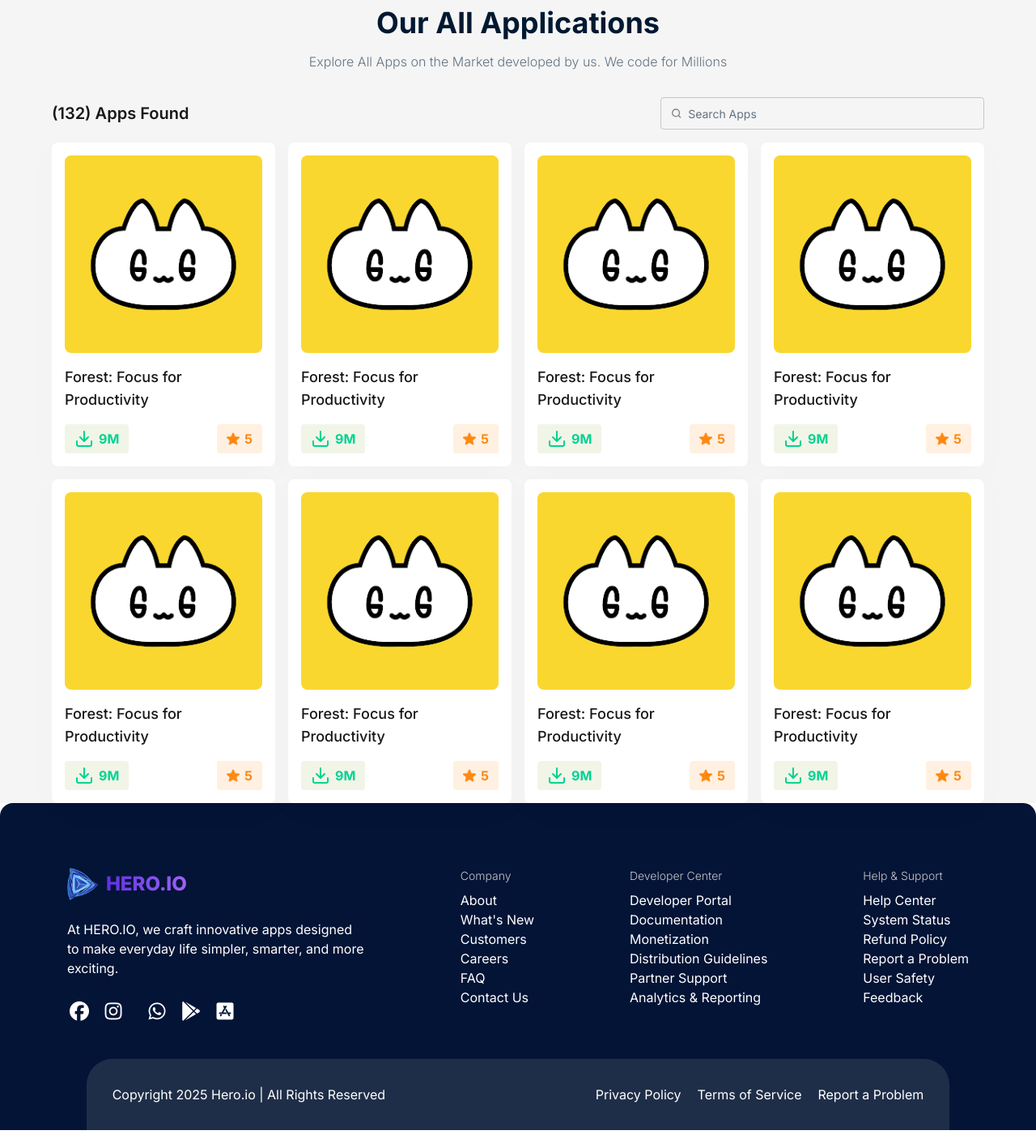
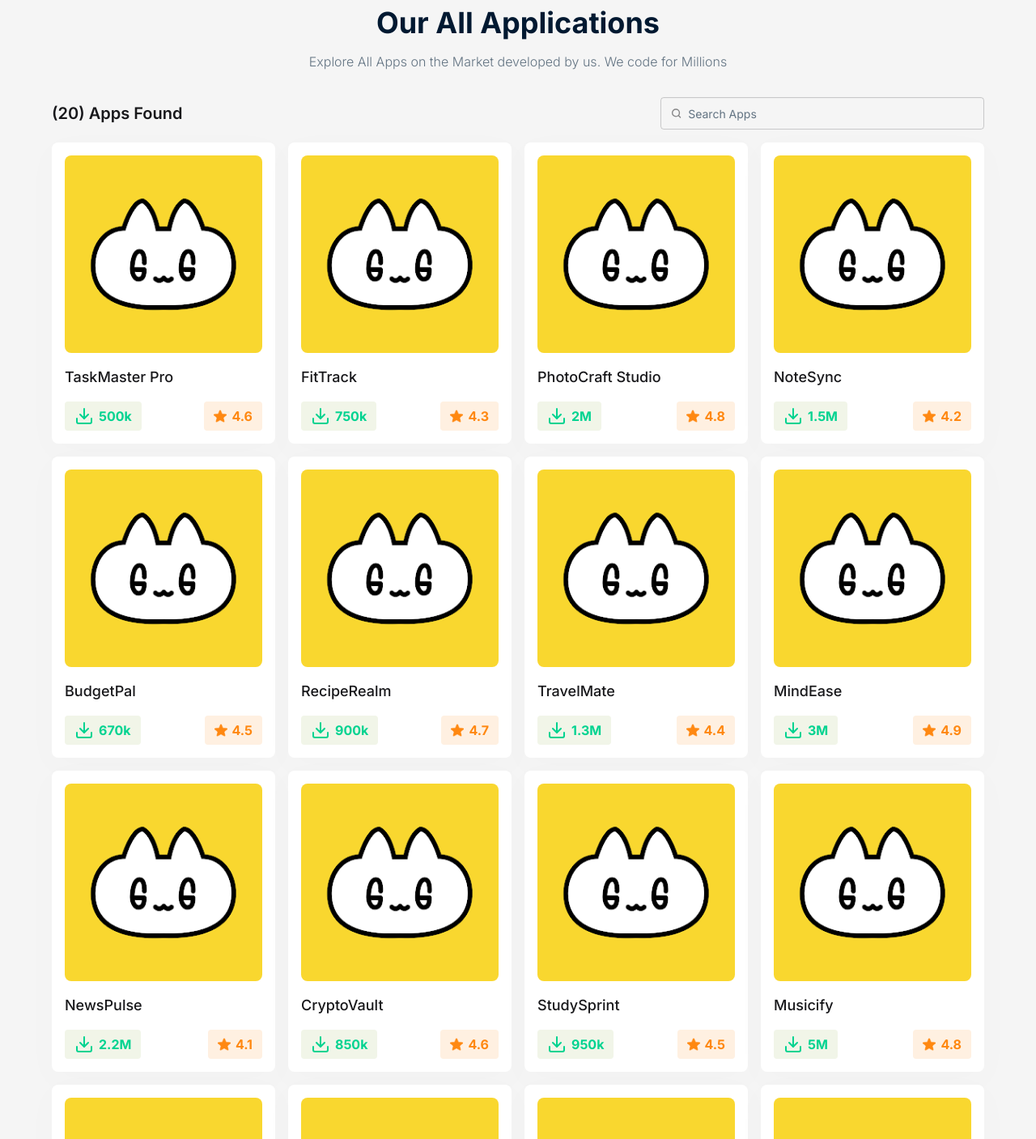
Before and after one commit to niloy1hasan/Hero-io-Apps-Store, a React (Vite) app: page /all-apps in a window 1280 px wide. Shown: the part 120-1527 px from the top of the page at 81% size. Built offline with nearby package versions, Linux system fonts and the light colour scheme.

Commit message:
json to app data load added

```diff
--- a/src/Components/AllApps/AllApps.jsx
+++ b/src/Components/AllApps/AllApps.jsx
@@ -1,7 +1,9 @@
 import React from "react";
 import AppsContainer from "../AppsContainer/AppsContainer";
+import { useLoaderData } from "react-router";
 
 const AllApps = () => {
+  const appData = useLoaderData();
   return (
     <section className="pt-10 lg:pt-16">
       <div className="text-center w-10/12 mx-auto">
@@ -9,7 +11,7 @@ const AllApps = () => {
         <p className="text-[#627382] font-light text-[16px] my-4">Explore All Apps on the Market developed by us. We code for Millions</p>
       </div>
       <div className="flex flex-col-reverse md:flex-row items-start gap-3 py-4 md:items-center justify-between w-[85%] lg:w-[90%] mx-auto">
-        <h3 className="font-semibold text-[20px]"><span>(132)</span> Apps Found</h3>
+        <h3 className="font-semibold text-[20px]"><span>({appData.length})</span> Apps Found</h3>
         <label className="input w-full lg:w-[400px] md:w-fit bg-transparent">
           <svg className="h-[1em] opacity-50" xmlns="http://www.w3.org/2000/svg" viewBox="0 0 24 24"><g strokeLinejoin="round" strokeLinecap="round" strokeWidth="2.5" fill="none" stroke="currentColor"><circle cx="11" cy="11" r="8"></circle><path d="m21 21-4.3-4.3"></path></g></svg>
           <input type="search" className="placeholder:text-[#627382]" placeholder="Search Apps" />
@@ -17,7 +19,7 @@ const AllApps = () => {
       </div>
 
 
-        <AppsContainer></AppsContainer>
+        <AppsContainer appData={appData}></AppsContainer>
 
     </section>
   );
--- a/src/Components/AppCard/AppCard.jsx
+++ b/src/Components/AppCard/AppCard.jsx
@@ -1,9 +1,10 @@
 import { Download } from 'lucide-react';
 import React from 'react';
 import { useNavigate } from 'react-router';
+import { NumberFormat } from '../../utils/NumberFormat';
 
-const AppCard = () => {
-    //const {imageURL, name, downloaded, ratings} = appData;
+const AppCard = ({data}) => {
+    const {image, title, id, downloads, ratingAvg} = data;
     const navigate = useNavigate();
 
     const handleClick = () => {
@@ -15,15 +16,15 @@ const AppCard = () => {
             <div>
                 <img src='/src/assets/demo-app1.webp' alt="" className='rounded-lg w-full'/>
             </div>
-            <p className='py-4 font-medium text-lg'>Forest: Focus for Productivity</p>
+            <p className='py-4 font-medium text-lg'>{title}</p>
             <div className='flex justify-between items-center'>
                 <div className='flex items-center gap-1.5 py-1.5 px-3 rounded-sm bg-[#F1F5E8]'>
                     <Download color="#00D390" />
-                    <span className='text-[#00D390] font-bold'>9M</span>
+                    <span className='text-[#00D390] font-bold'>{NumberFormat(downloads)}</span>
                 </div>
                 <div className='flex items-center gap-1.5 bg-[#FFF0E1] py-1.5 px-3 rounded-sm'>
                     <img src="/src/assets/icon-ratings.png" className='w-4 h-4' alt="" />
-                    <span className='text-[#FF8811] font-bold'>5</span>
+                    <span className='text-[#FF8811] font-bold'>{ratingAvg}</span>
                 </div>
             </div>
         </div>
--- a/src/Components/AppsContainer/AppsContainer.jsx
+++ b/src/Components/AppsContainer/AppsContainer.jsx
@@ -1,17 +1,10 @@
 import React from 'react';
 import AppCard from '../AppCard/AppCard';
 
-const TopAppsContainer = () => {
+const TopAppsContainer = ({appData}) => {
     return (
-        <div className='grid grid-cols-1 gap-4 w-[85%] lg:w-[90%] mx-auto md:grid-cols-2 lg:grid-cols-4'>
-            <AppCard></AppCard>
-            <AppCard></AppCard>
-            <AppCard></AppCard>
-            <AppCard></AppCard>
-            <AppCard></AppCard>
-            <AppCard></AppCard>
-            <AppCard></AppCard>
-            <AppCard></AppCard>
+        <div className='grid grid-cols-1 gap-4 w-[85%] pb-20 lg:w-[90%] mx-auto md:grid-cols-2 lg:grid-cols-4'>
+            {appData.map(data => <AppCard key={data.id} data={data}></AppCard>)}
         </div>
     );
 };
--- a/src/Components/Footer/Footer.jsx
+++ b/src/Components/Footer/Footer.jsx
@@ -11,12 +11,12 @@ const Footer = () => {
                    </div>
                    <p className='lg:max-w-92'>At HERO.IO, we craft innovative apps designed to make everyday life simpler, smarter, and more exciting.</p>
                    <ul className='flex gap-1 lg:gap-3 text-[20px] lg:text-[24px]'>
-                    <li><a href=""><i class="fa-brands fa-facebook"></i></a></li>
-                    <li><a href=""><i class="fa-brands fa-instagram"></i></a></li>
+                    <li><a href=""><i className="fa-brands fa-facebook"></i></a></li>
+                    <li><a href=""><i className="fa-brands fa-instagram"></i></a></li>
                     <li><a href=""></a></li>
-                    <li><a href=""><i class="fa-brands fa-whatsapp"></i></a></li>
-                    <li><a href=""><i class="fa-brands fa-google-play"></i></a></li>
-                    <li><a href=""><i class="fa-brands fa-app-store-ios"></i></a></li>
+                    <li><a href=""><i className="fa-brands fa-whatsapp"></i></a></li>
+                    <li><a href=""><i className="fa-brands fa-google-play"></i></a></li>
+                    <li><a href=""><i className="fa-brands fa-app-store-ios"></i></a></li>
                    </ul>
             </div>
             <div>
@@ -60,9 +60,9 @@ const Footer = () => {
                 </div>
                 <div>
                     <ul className='flex flex-col lg:flex-row lg:gap-5'>
-                        <li className='hover:underline'><a href="">Privacy Policy</a></li>
-                        <li className='hover:underline'><a href="">Terms of Service</a></li>
-                        <li className='hover:underline'><a href="">Report a Problem</a></li>
+                        <li className='underline'><a href="">Privacy Policy</a></li>
+                        <li className='underline'><a href="">Terms of Service</a></li>
+                        <li className='underline'><a href="">Report a Problem</a></li>
                     </ul>
                 </div>
             </div>
--- a/src/Components/Navbar/Navbar.jsx
+++ b/src/Components/Navbar/Navbar.jsx
@@ -9,10 +9,10 @@ const Navbar = () => {
                 <div className="navbar-start">
 
                     <div className="dropdown ml-[-10px]">
-                        <div tabindex="0" role="button" className="btn btn-ghost lg:hidden">
-                            <svg xmlns="http://www.w3.org/2000/svg" className="h-5 w-5" fill="none" viewBox="0 0 24 24" stroke="currentColor"> <path stroke-linecap="round" stroke-linejoin="round" stroke-width="2" d="M4 6h16M4 12h8m-8 6h16" /> </svg>
+                        <div tabIndex="0" role="button" className="btn btn-ghost lg:hidden">
+                            <svg xmlns="http://www.w3.org/2000/svg" className="h-5 w-5" fill="none" viewBox="0 0 24 24" stroke="currentColor"> <path strokeLinecap="round" strokeLinejoin="round" strokeWidth="2" d="M4 6h16M4 12h8m-8 6h16" /> </svg>
                         </div>
-                        <ul tabindex="0" className="menu menu-sm font-light dropdown-content bg-base-100 z-1 mt-3 w-[100vw] justify-center items-center p-2 shadow">
+                        <ul tabIndex="0" className="menu menu-sm font-light dropdown-content bg-base-100 z-1 mt-3 w-[100vw] justify-center items-center p-2 shadow">
                             <li><NavLink to='/' className='text-[18px]'>Home</NavLink></li>
                             <li><NavLink to='all-apps' className='text-[18px]'>Apps</NavLink></li>
                             <li><NavLink to='installation' className='text-[18px]'>Installation</NavLink></li>
@@ -37,7 +37,7 @@ const Navbar = () => {
                 </div>
 
                 <div className="navbar-end">
-                    <a href='https://github.com/niloy1hasan' className="btn bg-gradient-to-r from-[#632EE3] to-[#9F62F2] text-white"><i class="fa-brands fa-github"></i> Contribute</a>
+                    <a href='https://github.com/niloy1hasan' className="btn bg-gradient-to-r from-[#632EE3] to-[#9F62F2] text-white"><i className="fa-brands fa-github"></i> Contribute</a>
                 </div>
             </div>
         </nav>
--- a/src/Components/TopApps/TopApps.jsx
+++ b/src/Components/TopApps/TopApps.jsx
@@ -1,9 +1,10 @@
 import React from 'react';
 import AppsContainer from '../AppsContainer/AppsContainer';
-import { NavLink } from 'react-router';
+import { NavLink, useLoaderData } from 'react-router';
 import AllApps from '../AllApps/AllApps';
 
 const TopApps = () => {
+    const appData = useLoaderData();
     return (
         <section className='pt-20 pb-10'>
             <div className='flex flex-col w-11/12 mx-auto items-center text-center'>
@@ -11,7 +12,7 @@ const TopApps = () => {
                 <p className='text-[#627382] py-4'>Explore All Trending Apps on the Market developed by us</p>
             </div>
 
-            <AppsContainer></AppsContainer>
+            <AppsContainer appData={appData}></AppsContainer>
 
             <div className='text-center'>
                 <NavLink to="all-apps" className='btn bg-gradient-to-r px-6 from-[#632EE3] to-[#9F62F2] text-white my-5 lg:my-10'>Show All</NavLink>
--- a/src/main.jsx
+++ b/src/main.jsx
@@ -12,13 +12,22 @@ import Installation from './Components/Installation/Installation.jsx';
 import AppDetails from './Components/AppDetails/AppDetails.jsx';
 import PageNotFound from './Components/PageNotFound/PageNotFound.jsx';
 
+// const getAllAppData = async() => {
+//   const res = await fetch('/public/apps-data.json');
+//   return res.json();
+// }
+
 const router = createBrowserRouter([
   {
     path: "/",
     Component: App,
     children: [
-      {index: true, Component: Home},
-      {path: "all-apps", Component: AllApps},
+      {index: true,
+      loader: () => fetch('/public/apps-data.json'),
+      Component: Home},
+      {path: "all-apps",
+      loader: () => fetch('/public/apps-data.json'),
+      Component: AllApps},
       {path: "installation", Component: Installation},
       {path: "app-details", Component: AppDetails},
       {path: "*", Component: PageNotFound}
--- /dev/null
+++ b/src/utils/NumberFormat.js
@@ -0,0 +1,13 @@
+export function NumberFormat(number){
+    if(number>1000000000){
+        const num = number/1000000000;
+        return num+'B';
+    }
+    else if(number>1000000){
+        const num = number/1000000;
+        return num+'M';
+    } else if(number>1000){
+        const num = number/1000;
+        return num+'k';
+    } else return number;
+}
```
